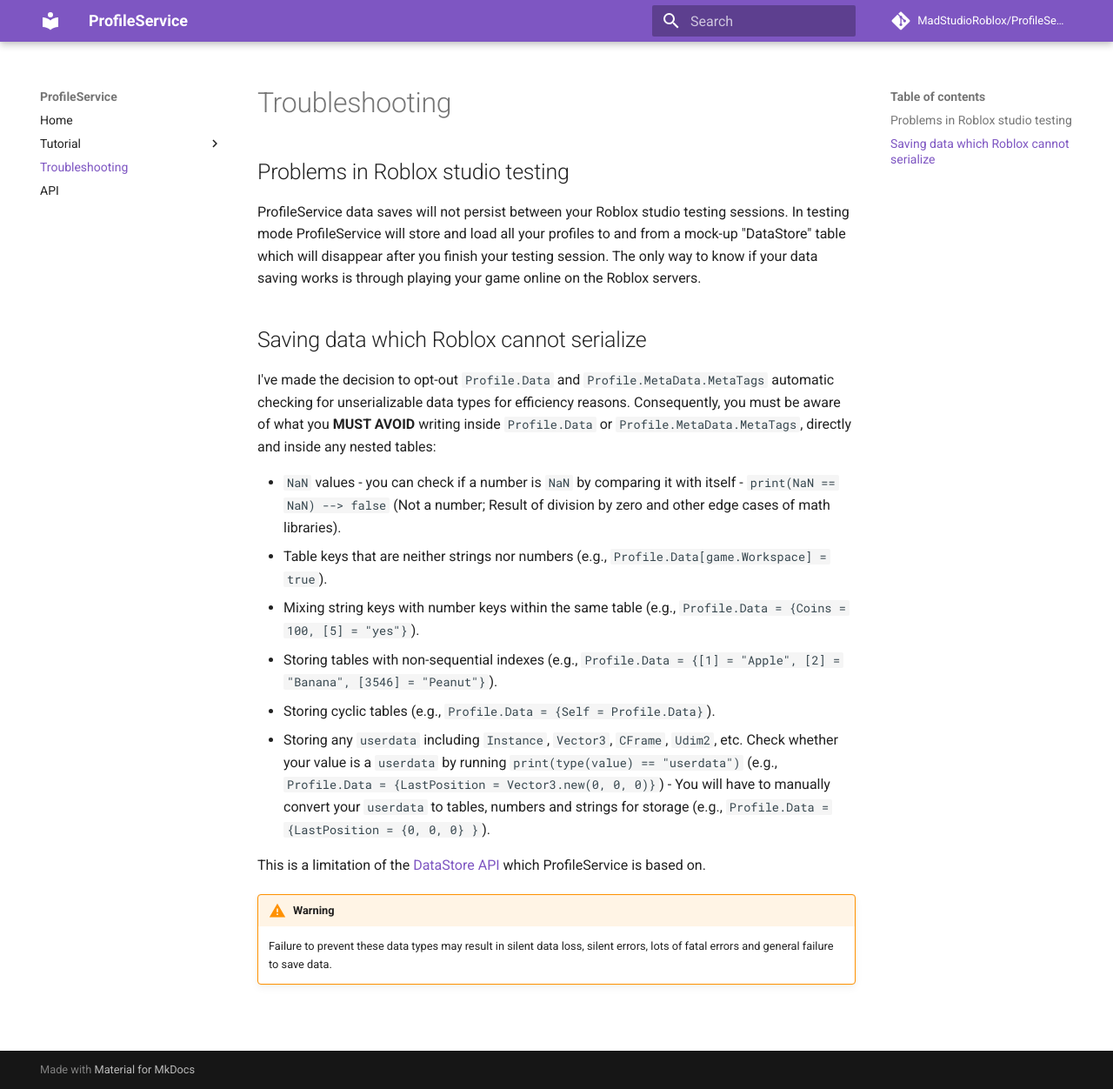
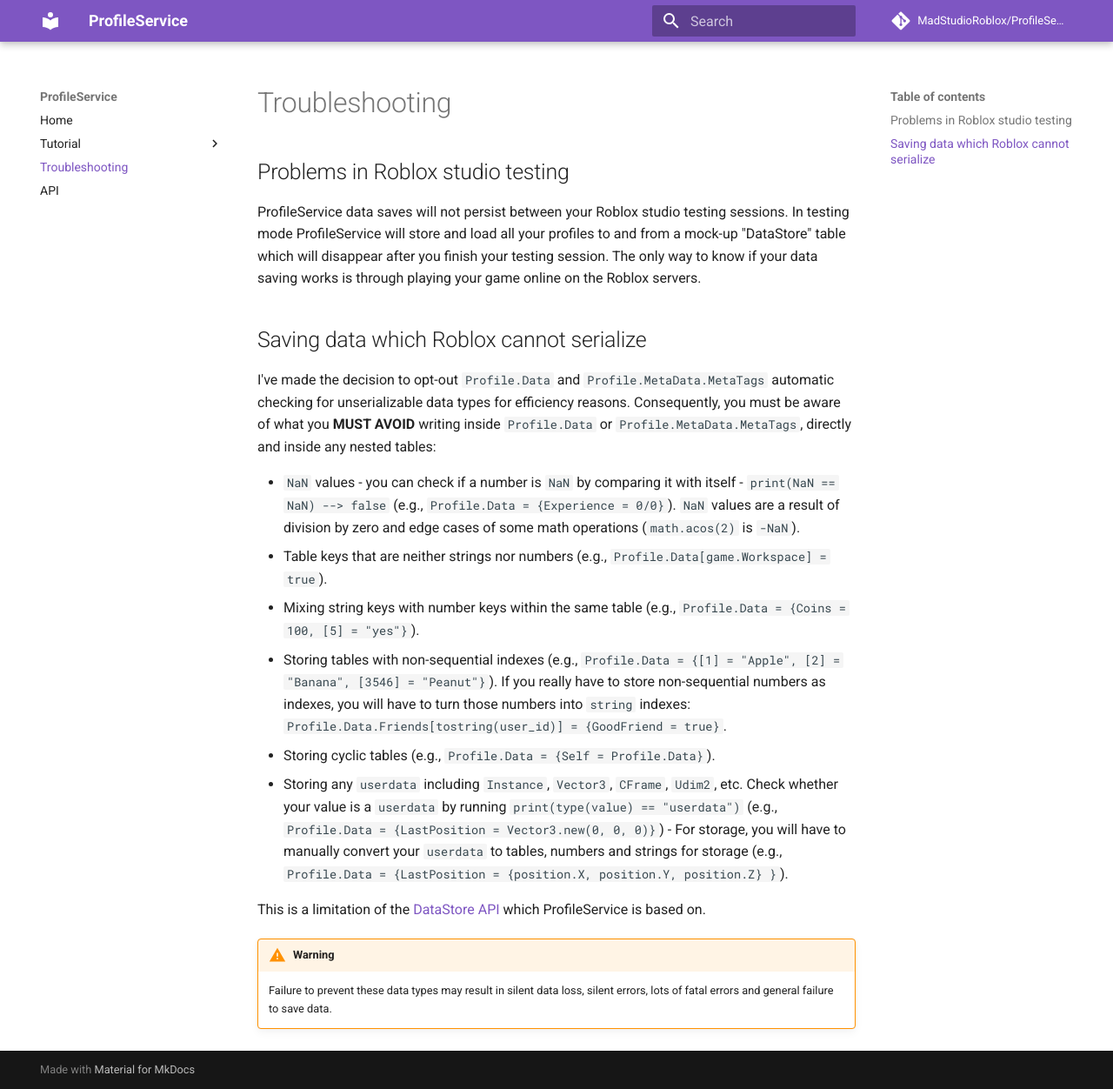
Before and after one commit to MadStudioRoblox/ProfileService, an MkDocs documentation site: the page built from docs/troubleshooting.md, in a window 1280 px wide and 1252 px high. Shown: the whole window at 87% size. Built offline with MkDocs 1.6.1 and Material for MkDocs 9.7.7, drawn with Linux system fonts in a browser that asks for light colours; comment, search, counter and statistics services are not loaded.

Commit message:
Update troubleshooting.md

```diff
--- a/docs/troubleshooting.md
+++ b/docs/troubleshooting.md
@@ -8,12 +8,12 @@
 for unserializable data types for efficiency reasons. Consequently, you must be aware of what you
 **MUST AVOID** writing inside `Profile.Data` or `Profile.MetaData.MetaTags`, directly and inside any nested tables:
 
-- `NaN` values - you can check if a number is `NaN` by comparing it with itself - `print(NaN == NaN) --> false` (Not a number; Result of division by zero and other edge cases of math libraries).
+- `NaN` values - you can check if a number is `NaN` by comparing it with itself - `print(NaN == NaN) --> false` (e.g., `Profile.Data = {Experience = 0/0}`). `NaN` values are a result of division by zero and edge cases of some math operations (`math.acos(2)` is `-NaN`).
 - Table keys that are neither strings nor numbers (e.g., `Profile.Data[game.Workspace] = true`).
 - Mixing string keys with number keys within the same table (e.g., `Profile.Data = {Coins = 100, [5] = "yes"}`).
-- Storing tables with non-sequential indexes (e.g., `Profile.Data = {[1] = "Apple", [2] = "Banana", [3546] = "Peanut"}`).
+- Storing tables with non-sequential indexes (e.g., `Profile.Data = {[1] = "Apple", [2] = "Banana", [3546] = "Peanut"}`). If you really have to store non-sequential numbers as indexes, you will have to turn those numbers into `string` indexes: `Profile.Data.Friends[tostring(user_id)] = {GoodFriend = true}`.
 - Storing cyclic tables (e.g., `Profile.Data = {Self = Profile.Data}`).
-- Storing any `userdata` including `Instance`, `Vector3`, `CFrame`, `Udim2`, etc. Check whether your value is a `userdata` by running `print(type(value) == "userdata")` (e.g., `Profile.Data = {LastPosition = Vector3.new(0, 0, 0)}`) - You will have to manually convert your `userdata` to tables, numbers and strings for storage (e.g., `Profile.Data = {LastPosition = {0, 0, 0} }`).
+- Storing any `userdata` including `Instance`, `Vector3`, `CFrame`, `Udim2`, etc. Check whether your value is a `userdata` by running `print(type(value) == "userdata")` (e.g., `Profile.Data = {LastPosition = Vector3.new(0, 0, 0)}`) - For storage, you will have to manually convert your `userdata` to tables, numbers and strings for storage (e.g., `Profile.Data = {LastPosition = {position.X, position.Y, position.Z} }`).
 
 This is a limitation of the [DataStore API](https://developer.roblox.com/en-us/articles/Datastore-Errors) which ProfileService is based on.
 
```
